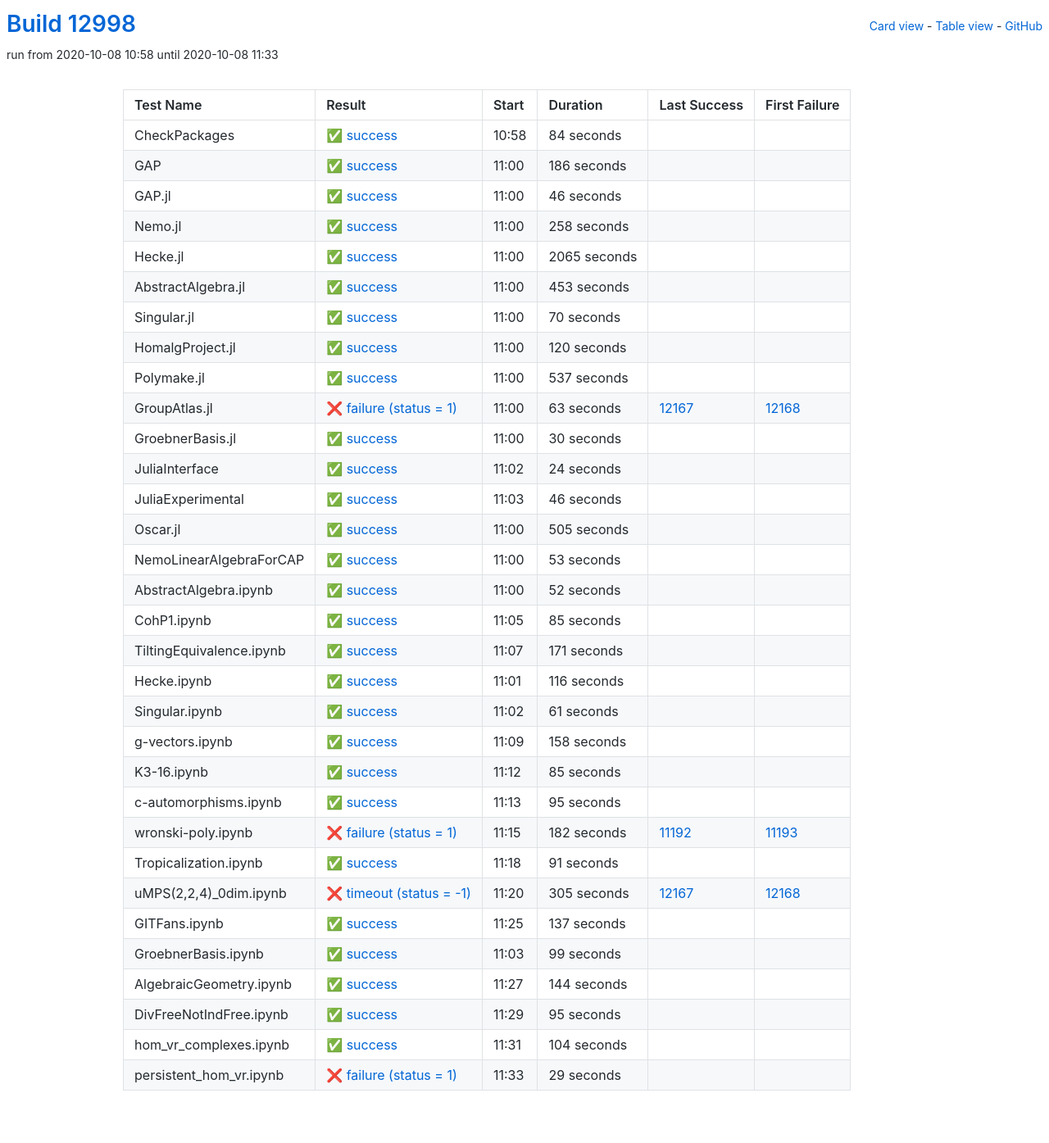
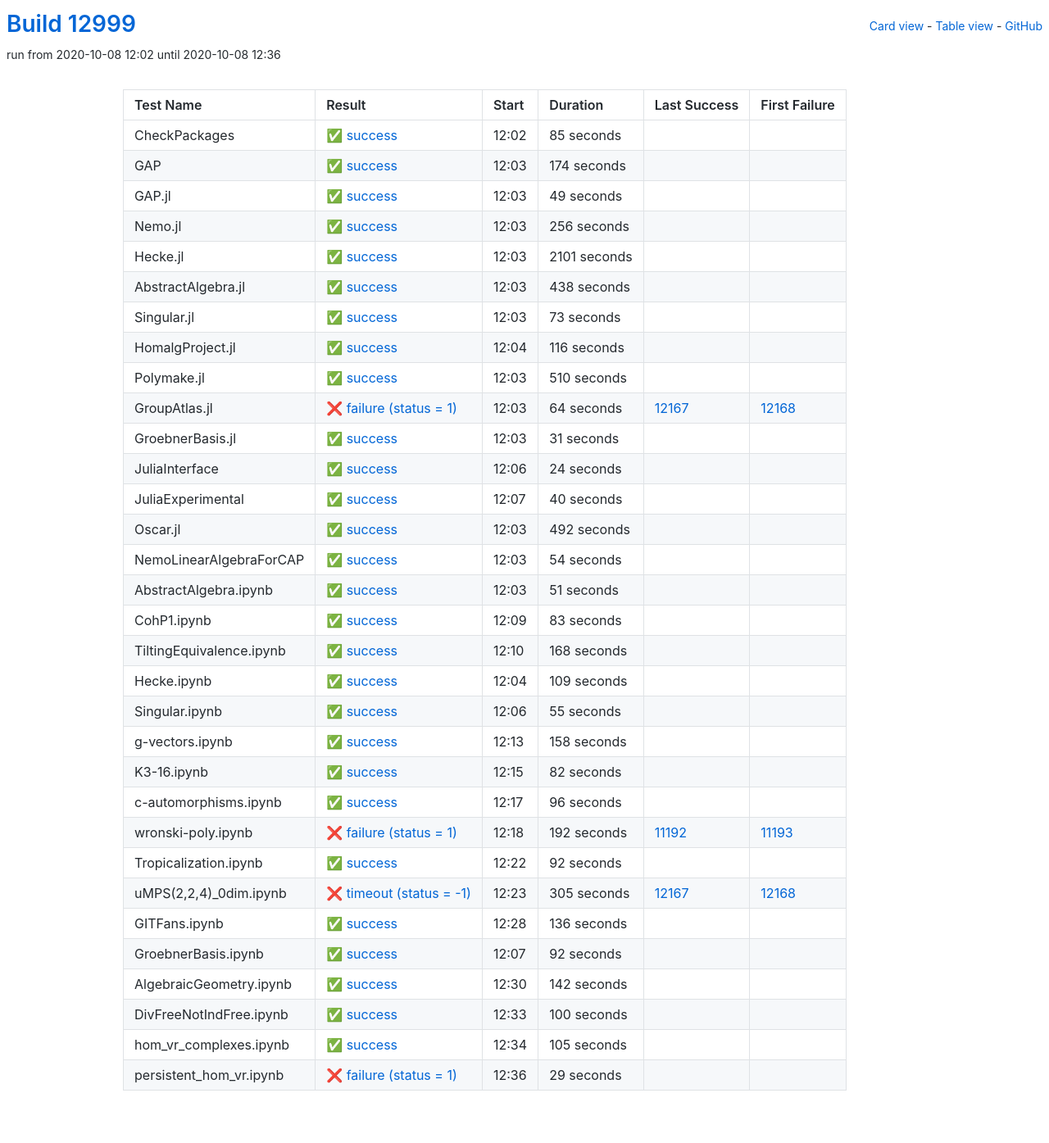
Before and after one commit to oscar-system/oscar-ci-status, a Jekyll site: the page built from table.html, in a window 1280 px wide. Shown: the whole page at 82% size. Built offline with Jekyll 4.4.1, drawn with Linux system fonts in a browser that asks for light colours.

Commit message:
Build #12999

```diff
--- a/_data/ci.yml
+++ b/_data/ci.yml
@@ -1,6 +1,6 @@
 ---
-build: 12998
-build_url: https://oscarci.mathematik.uni-kl.de/job/oscar/12998/
+build: 12999
+build_url: https://oscarci.mathematik.uni-kl.de/job/oscar/12999/
 job: oscar
 organization: oscar-system
 repo: oscar-ci-status
@@ -8,140 +8,140 @@
 tests:
 - name: CheckPackages
   id: checkpackages
-  log: https://oscarci.mathematik.uni-kl.de/job/oscar/12998/artifact/logs/build-12998/CheckPackages.log
-  start: 2020-10-08 10:58
+  log: https://oscarci.mathematik.uni-kl.de/job/oscar/12999/artifact/logs/build-12999/CheckPackages.log
+  start: 2020-10-08 12:02
   success: true
   exitcode: 0
   status: success
-  duration: 84
+  duration: 85
   last_success: false
   last_success_url:
   first_failure: false
   first_failure_url:
 - name: GAP
   id: gap
-  log: https://oscarci.mathematik.uni-kl.de/job/oscar/12998/artifact/logs/build-12998/GAP.log
-  start: 2020-10-08 11:00
+  log: https://oscarci.mathematik.uni-kl.de/job/oscar/12999/artifact/logs/build-12999/GAP.log
+  start: 2020-10-08 12:03
   success: true
   exitcode: 0
   status: success
-  duration: 186
+  duration: 174
   last_success: false
   last_success_url:
   first_failure: false
   first_failure_url:
 - name: GAP.jl
   id: gap-jl
-  log: https://oscarci.mathematik.uni-kl.de/job/oscar/12998/artifact/logs/build-12998/GAP.jl.log
-  start: 2020-10-08 11:00
+  log: https://oscarci.mathematik.uni-kl.de/job/oscar/12999/artifact/logs/build-12999/GAP.jl.log
+  start: 2020-10-08 12:03
   success: true
   exitcode: 0
   status: success
-  duration: 46
+  duration: 49
   last_success: false
   last_success_url:
   first_failure: false
   first_failure_url:
 - name: Nemo.jl
   id: nemo-jl
-  log: https://oscarci.mathematik.uni-kl.de/job/oscar/12998/artifact/logs/build-12998/Nemo.jl.log
-  start: 2020-10-08 11:00
+  log: https://oscarci.mathematik.uni-kl.de/job/oscar/12999/artifact/logs/build-12999/Nemo.jl.log
+  start: 2020-10-08 12:03
   success: true
   exitcode: 0
   status: success
-  duration: 258
+  duration: 256
   last_success: false
   last_success_url:
   first_failure: false
   first_failure_url:
 - name: Hecke.jl
   id: hecke-jl
-  log: https://oscarci.mathematik.uni-kl.de/job/oscar/12998/artifact/logs/build-12998/Hecke.jl.log
-  start: 2020-10-08 11:00
+  log: https://oscarci.mathematik.uni-kl.de/job/oscar/12999/artifact/logs/build-12999/Hecke.jl.log
+  start: 2020-10-08 12:03
   success: true
   exitcode: 0
   status: success
-  duration: 2065
+  duration: 2101
   last_success: false
   last_success_url:
   first_failure: false
   first_failure_url:
 - name: AbstractAlgebra.jl
   id: abstractalgebra-jl
-  log: https://oscarci.mathematik.uni-kl.de/job/oscar/12998/artifact/logs/build-12998/AbstractAlgebra.jl.log
-  start: 2020-10-08 11:00
+  log: https://oscarci.mathematik.uni-kl.de/job/oscar/12999/artifact/logs/build-12999/AbstractAlgebra.jl.log
+  start: 2020-10-08 12:03
   success: true
   exitcode: 0
   status: success
-  duration: 453
+  duration: 438
   last_success: false
   last_success_url:
   first_failure: false
   first_failure_url:
 - name: Singular.jl
   id: singular-jl
-  log: https://oscarci.mathematik.uni-kl.de/job/oscar/12998/artifact/logs/build-12998/Singular.jl.log
-  start: 2020-10-08 11:00
+  log: https://oscarci.mathematik.uni-kl.de/job/oscar/12999/artifact/logs/build-12999/Singular.jl.log
+  start: 2020-10-08 12:03
   success: true
   exitcode: 0
   status: success
-  duration: 70
+  duration: 73
   last_success: false
   last_success_url:
   first_failure: false
   first_failure_url:
 - name: HomalgProject.jl
   id: homalgproject-jl
-  log: https://oscarci.mathematik.uni-kl.de/job/oscar/12998/artifact/logs/build-12998/HomalgProject.jl.log
-  start: 2020-10-08 11:00
+  log: https://oscarci.mathematik.uni-kl.de/job/oscar/12999/artifact/logs/build-12999/HomalgProject.jl.log
+  start: 2020-10-08 12:04
   success: true
   exitcode: 0
   status: success
-  duration: 120
+  duration: 116
   last_success: false
   last_success_url:
   first_failure: false
   first_failure_url:
 - name: Polymake.jl
   id: polymake-jl
-  log: https://oscarci.mathematik.uni-kl.de/job/oscar/12998/artifact/logs/build-12998/Polymake.jl.log
-  start: 2020-10-08 11:00
+  log: https://oscarci.mathematik.uni-kl.de/job/oscar/12999/artifact/logs/build-12999/Polymake.jl.log
+  start: 2020-10-08 12:03
   success: true
   exitcode: 0
   status: success
-  duration: 537
+  duration: 510
   last_success: false
   last_success_url:
   first_failure: false
   first_failure_url:
 - name: GroupAtlas.jl
   id: groupatlas-jl
-  log: https://oscarci.mathematik.uni-kl.de/job/oscar/12998/artifact/logs/build-12998/GroupAtlas.jl.log
-  start: 2020-10-08 11:00
+  log: https://oscarci.mathematik.uni-kl.de/job/oscar/12999/artifact/logs/build-12999/GroupAtlas.jl.log
+  start: 2020-10-08 12:03
   success: false
   exitcode: 1
   status: failure
-  duration: 63
+  duration: 64
   last_success: 12167
   last_success_url: https://oscarci.mathematik.uni-kl.de/job/oscar/12167/
   first_failure: 12168
   first_failure_url: https://oscarci.mathematik.uni-kl.de/job/oscar/12168/
 - name: GroebnerBasis.jl
   id: groebnerbasis-jl
-  log: https://oscarci.mathematik.uni-kl.de/job/oscar/12998/artifact/logs/build-12998/GroebnerBasis.jl.log
-  start: 2020-10-08 11:00
+  log: https://oscarci.mathematik.uni-kl.de/job/oscar/12999/artifact/logs/build-12999/GroebnerBasis.jl.log
+  start: 2020-10-08 12:03
   success: true
   exitcode: 0
   status: success
-  duration: 30
+  duration: 31
   last_success: false
   last_success_url:
   first_failure: false
   first_failure_url:
 - name: JuliaInterface
   id: juliainterface
-  log: https://oscarci.mathematik.uni-kl.de/job/oscar/12998/artifact/logs/build-12998/JuliaInterface.log
-  start: 2020-10-08 11:02
+  log: https://oscarci.mathematik.uni-kl.de/job/oscar/12999/artifact/logs/build-12999/JuliaInterface.log
+  start: 2020-10-08 12:06
   success: true
   exitcode: 0
   status: success
@@ -152,104 +152,104 @@
   first_failure_url:
 - name: JuliaExperimental
   id: juliaexperimental
-  log: https://oscarci.mathematik.uni-kl.de/job/oscar/12998/artifact/logs/build-12998/JuliaExperimental.log
-  start: 2020-10-08 11:03
+  log: https://oscarci.mathematik.uni-kl.de/job/oscar/12999/artifact/logs/build-12999/JuliaExperimental.log
+  start: 2020-10-08 12:07
   success: true
   exitcode: 0
   status: success
-  duration: 46
+  duration: 40
   last_success: false
   last_success_url:
   first_failure: false
   first_failure_url:
 - name: Oscar.jl
   id: oscar-jl
-  log: https://oscarci.mathematik.uni-kl.de/job/oscar/12998/artifact/logs/build-12998/Oscar.jl.log
-  start: 2020-10-08 11:00
+  log: https://oscarci.mathematik.uni-kl.de/job/oscar/12999/artifact/logs/build-12999/Oscar.jl.log
+  start: 2020-10-08 12:03
   success: true
   exitcode: 0
   status: success
-  duration: 505
+  duration: 492
   last_success: false
   last_success_url:
   first_failure: false
   first_failure_url:
 - name: NemoLinearAlgebraForCAP
   id: nemolinearalgebraforcap
-  log: https://oscarci.mathematik.uni-kl.de/job/oscar/12998/artifact/logs/build-12998/NemoLinearAlgebraForCAP.log
-  start: 2020-10-08 11:00
+  log: https://oscarci.mathematik.uni-kl.de/job/oscar/12999/artifact/logs/build-12999/NemoLinearAlgebraForCAP.log
+  start: 2020-10-08 12:03
   success: true
   exitcode: 0
   status: success
-  duration: 53
+  duration: 54
   last_success: false
   last_success_url:
   first_failure: false
   first_failure_url:
 - name: AbstractAlgebra.ipynb
   id: abstractalgebra-ipynb
-  log: https://oscarci.mathematik.uni-kl.de/job/oscar/12998/artifact/logs/build-12998/AbstractAlgebra.ipynb.log
-  start: 2020-10-08 11:00
+  log: https://oscarci.mathematik.uni-kl.de/job/oscar/12999/artifact/logs/build-12999/AbstractAlgebra.ipynb.log
+  start: 2020-10-08 12:03
   success: true
   exitcode: 0
   status: success
-  duration: 52
+  duration: 51
   last_success: false
   last_success_url:
   first_failure: false
   first_failure_url:
 - name: CohP1.ipynb
   id: cohp1-ipynb
-  log: https://oscarci.mathematik.uni-kl.de/job/oscar/12998/artifact/logs/build-12998/CohP1.ipynb.log
-  start: 2020-10-08 11:05
+  log: https://oscarci.mathematik.uni-kl.de/job/oscar/12999/artifact/logs/build-12999/CohP1.ipynb.log
+  start: 2020-10-08 12:09
   success: true
   exitcode: 0
   status: success
-  duration: 85
+  duration: 83
   last_success: false
   last_success_url:
   first_failure: false
   first_failure_url:
 - name: TiltingEquivalence.ipynb
   id: tiltingequivalence-ipynb
-  log: https://oscarci.mathematik.uni-kl.de/job/oscar/12998/artifact/logs/build-12998/TiltingEquivalence.ipynb.log
-  start: 2020-10-08 11:07
+  log: https://oscarci.mathematik.uni-kl.de/job/oscar/12999/artifact/logs/build-12999/TiltingEquivalence.ipynb.log
+  start: 2020-10-08 12:10
   success: true
   exitcode: 0
   status: success
-  duration: 171
+  duration: 168
   last_success: false
   last_success_url:
   first_failure: false
   first_failure_url:
 - name: Hecke.ipynb
   id: hecke-ipynb
-  log: https://oscarci.mathematik.uni-kl.de/job/oscar/12998/artifact/logs/build-12998/Hecke.ipynb.log
-  start: 2020-10-08 11:01
+  log: https://oscarci.mathematik.uni-kl.de/job/oscar/12999/artifact/logs/build-12999/Hecke.ipynb.log
+  start: 2020-10-08 12:04
   success: true
   exitcode: 0
   status: success
-  duration: 116
+  duration: 109
   last_success: false
   last_success_url:
   first_failure: false
   first_failure_url:
 - name: Singular.ipynb
   id: singular-ipynb
-  log: https://oscarci.mathematik.uni-kl.de/job/oscar/12998/artifact/logs/build-12998/Singular.ipynb.log
-  start: 2020-10-08 11:02
+  log: https://oscarci.mathematik.uni-kl.de/job/oscar/12999/artifact/logs/build-12999/Singular.ipynb.log
+  start: 2020-10-08 12:06
   success: true
   exitcode: 0
   status: success
-  duration: 61
+  duration: 55
   last_success: false
   last_success_url:
   first_failure: false
   first_failure_url:
 - name: g-vectors.ipynb
   id: g-vectors-ipynb
-  log: https://oscarci.mathematik.uni-kl.de/job/oscar/12998/artifact/logs/build-12998/g-vectors.ipynb.log
-  start: 2020-10-08 11:09
+  log: https://oscarci.mathematik.uni-kl.de/job/oscar/12999/artifact/logs/build-12999/g-vectors.ipynb.log
+  start: 2020-10-08 12:13
   success: true
   exitcode: 0
   status: success
@@ -260,56 +260,56 @@
   first_failure_url:
 - name: K3-16.ipynb
   id: k3-16-ipynb
-  log: https://oscarci.mathematik.uni-kl.de/job/oscar/12998/artifact/logs/build-12998/K3-16.ipynb.log
-  start: 2020-10-08 11:12
+  log: https://oscarci.mathematik.uni-kl.de/job/oscar/12999/artifact/logs/build-12999/K3-16.ipynb.log
+  start: 2020-10-08 12:15
   success: true
   exitcode: 0
   status: success
-  duration: 85
+  duration: 82
   last_success: false
   last_success_url:
   first_failure: false
   first_failure_url:
 - name: c-automorphisms.ipynb
   id: c-automorphisms-ipynb
-  log: https://oscarci.mathematik.uni-kl.de/job/oscar/12998/artifact/logs/build-12998/c-automorphisms.ipynb.log
-  start: 2020-10-08 11:13
+  log: https://oscarci.mathematik.uni-kl.de/job/oscar/12999/artifact/logs/build-12999/c-automorphisms.ipynb.log
+  start: 2020-10-08 12:17
   success: true
   exitcode: 0
   status: success
-  duration: 95
+  duration: 96
   last_success: false
   last_success_url:
   first_failure: false
   first_failure_url:
 - name: wronski-poly.ipynb
   id: wronski-poly-ipynb
-  log: https://oscarci.mathematik.uni-kl.de/job/oscar/12998/artifact/logs/build-12998/wronski-poly.ipynb.log
-  start: 2020-10-08 11:15
+  log: https://oscarci.mathematik.uni-kl.de/job/oscar/12999/artifact/logs/build-12999/wronski-poly.ipynb.log
+  start: 2020-10-08 12:18
   success: false
   exitcode: 1
   status: failure
-  duration: 182
+  duration: 192
   last_success: 11192
   last_success_url: https://oscarci.mathematik.uni-kl.de/job/oscar/11192/
   first_failure: 11193
   first_failure_url: https://oscarci.mathematik.uni-kl.de/job/oscar/11193/
 - name: Tropicalization.ipynb
   id: tropicalization-ipynb
-  log: https://oscarci.mathematik.uni-kl.de/job/oscar/12998/artifact/logs/build-12998/Tropicalization.ipynb.log
-  start: 2020-10-08 11:18
+  log: https://oscarci.mathematik.uni-kl.de/job/oscar/12999/artifact/logs/build-12999/Tropicalization.ipynb.log
+  start: 2020-10-08 12:22
   success: true
   exitcode: 0
   status: success
-  duration: 91
+  duration: 92
   last_success: false
   last_success_url:
   first_failure: false
   first_failure_url:
 - name: uMPS(2,2,4)_0dim.ipynb
   id: umps-2-2-4-0dim-ipynb
-  log: https://oscarci.mathematik.uni-kl.de/job/oscar/12998/artifact/logs/build-12998/uMPS-2-2-4-_0dim.ipynb.log
-  start: 2020-10-08 11:20
+  log: https://oscarci.mathematik.uni-kl.de/job/oscar/12999/artifact/logs/build-12999/uMPS-2-2-4-_0dim.ipynb.log
+  start: 2020-10-08 12:23
   success: false
   exitcode: -1
   status: timeout
@@ -320,68 +320,68 @@
   first_failure_url: https://oscarci.mathematik.uni-kl.de/job/oscar/12168/
 - name: GITFans.ipynb
   id: gitfans-ipynb
-  log: https://oscarci.mathematik.uni-kl.de/job/oscar/12998/artifact/logs/build-12998/GITFans.ipynb.log
-  start: 2020-10-08 11:25
+  log: https://oscarci.mathematik.uni-kl.de/job/oscar/12999/artifact/logs/build-12999/GITFans.ipynb.log
+  start: 2020-10-08 12:28
   success: true
   exitcode: 0
   status: success
-  duration: 137
+  duration: 136
   last_success: false
   last_success_url:
   first_failure: false
   first_failure_url:
 - name: GroebnerBasis.ipynb
   id: groebnerbasis-ipynb
-  log: https://oscarci.mathematik.uni-kl.de/job/oscar/12998/artifact/logs/build-12998/GroebnerBasis.ipynb.log
-  start: 2020-10-08 11:03
+  log: https://oscarci.mathematik.uni-kl.de/job/oscar/12999/artifact/logs/build-12999/GroebnerBasis.ipynb.log
+  start: 2020-10-08 12:07
   success: true
   exitcode: 0
   status: success
-  duration: 99
+  duration: 92
   last_success: false
   last_success_url:
   first_failure: false
   first_failure_url:
 - name: AlgebraicGeometry.ipynb
   id: algebraicgeometry-ipynb
-  log: https://oscarci.mathematik.uni-kl.de/job/oscar/12998/artifact/logs/build-12998/AlgebraicGeometry.ipynb.log
-  start: 2020-10-08 11:27
+  log: https://oscarci.mathematik.uni-kl.de/job/oscar/12999/artifact/logs/build-12999/AlgebraicGeometry.ipynb.log
+  start: 2020-10-08 12:30
   success: true
   exitcode: 0
   status: success
-  duration: 144
+  duration: 142
   last_success: false
   last_success_url:
   first_failure: false
   first_failure_url:
 - name: DivFreeNotIndFree.ipynb
   id: divfreenotindfree-ipynb
-  log: https://oscarci.mathematik.uni-kl.de/job/oscar/12998/artifact/logs/build-12998/DivFreeNotIndFree.ipynb.log
-  start: 2020-10-08 11:29
+  log: https://oscarci.mathematik.uni-kl.de/job/oscar/12999/artifact/logs/build-12999/DivFreeNotIndFree.ipynb.log
+  start: 2020-10-08 12:33
   success: true
   exitcode: 0
   status: success
-  duration: 95
+  duration: 100
   last_success: false
   last_success_url:
   first_failure: false
   first_failure_url:
 - name: hom_vr_complexes.ipynb
   id: hom-vr-complexes-ipynb
-  log: https://oscarci.mathematik.uni-kl.de/job/oscar/12998/artifact/logs/build-12998/hom_vr_complexes.ipynb.log
-  start: 2020-10-08 11:31
+  log: https://oscarci.mathematik.uni-kl.de/job/oscar/12999/artifact/logs/build-12999/hom_vr_complexes.ipynb.log
+  start: 2020-10-08 12:34
   success: true
   exitcode: 0
   status: success
-  duration: 104
+  duration: 105
   last_success: false
   last_success_url:
   first_failure: false
   first_failure_url:
 - name: persistent_hom_vr.ipynb
   id: persistent-hom-vr-ipynb
-  log: https://oscarci.mathematik.uni-kl.de/job/oscar/12998/artifact/logs/build-12998/persistent_hom_vr.ipynb.log
-  start: 2020-10-08 11:33
+  log: https://oscarci.mathematik.uni-kl.de/job/oscar/12999/artifact/logs/build-12999/persistent_hom_vr.ipynb.log
+  start: 2020-10-08 12:36
   success: false
   exitcode: 1
   status: failure
```
Also changed, not shown: README.md.
